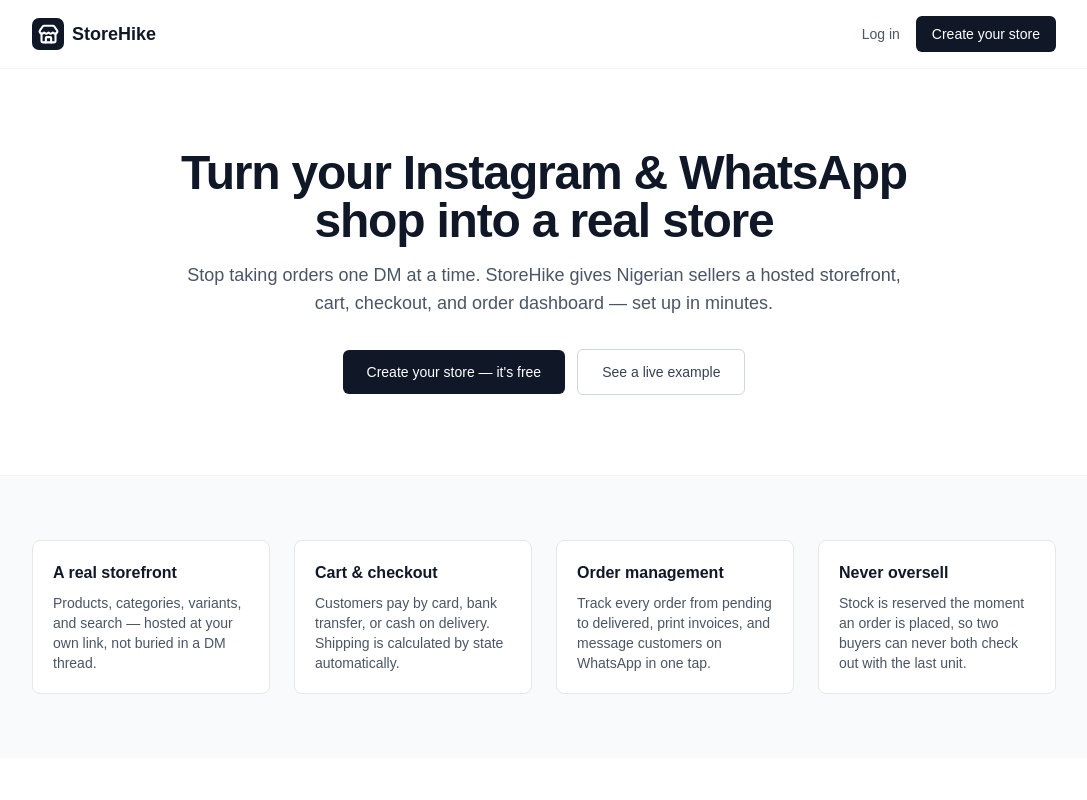
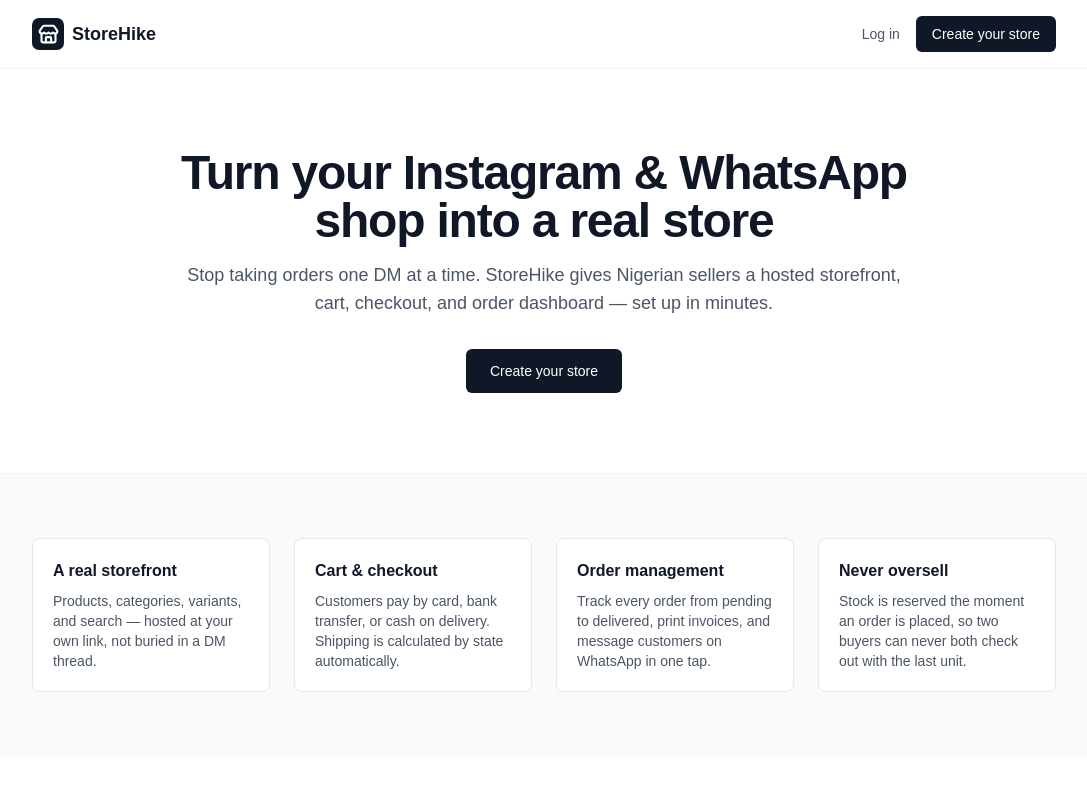
Before and after one commit to Paulsnrdev/Store-Builder, a Next.js app: page / in a window 1280 px wide. Shown: the top 800 px of the page, without its empty margins (96-1183 px from the left). Built offline with nearby package versions, Linux system fonts and the light colour scheme.

Commit message:
Simplify homepage hero CTA
Remove the "See a live example" button and shorten "Create your
store — it's free" to just "Create your store".

```diff
--- a/src/app/page.tsx
+++ b/src/app/page.tsx
@@ -65,13 +65,7 @@
             href="/register"
             className="rounded-md bg-gray-900 px-6 py-3 text-sm font-medium text-white hover:bg-gray-800"
           >
-            Create your store — it&apos;s free
-          </Link>
-          <Link
-            href="/shop/chunkz"
-            className="rounded-md border border-gray-300 px-6 py-3 text-sm font-medium text-gray-700 hover:bg-gray-50"
-          >
-            See a live example
+            Create your store
           </Link>
         </div>
       </section>
```
